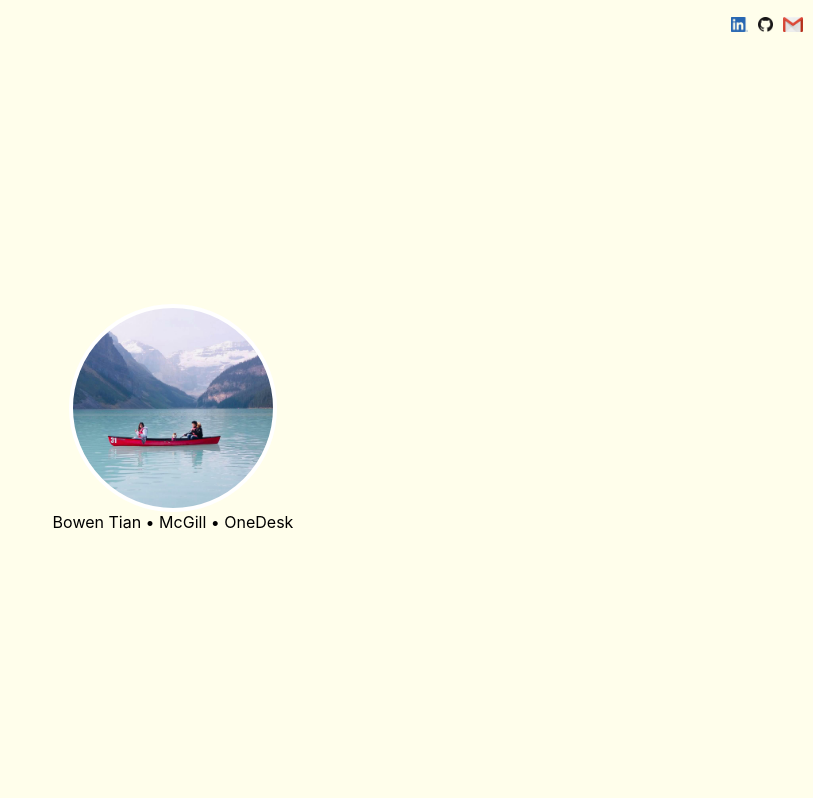
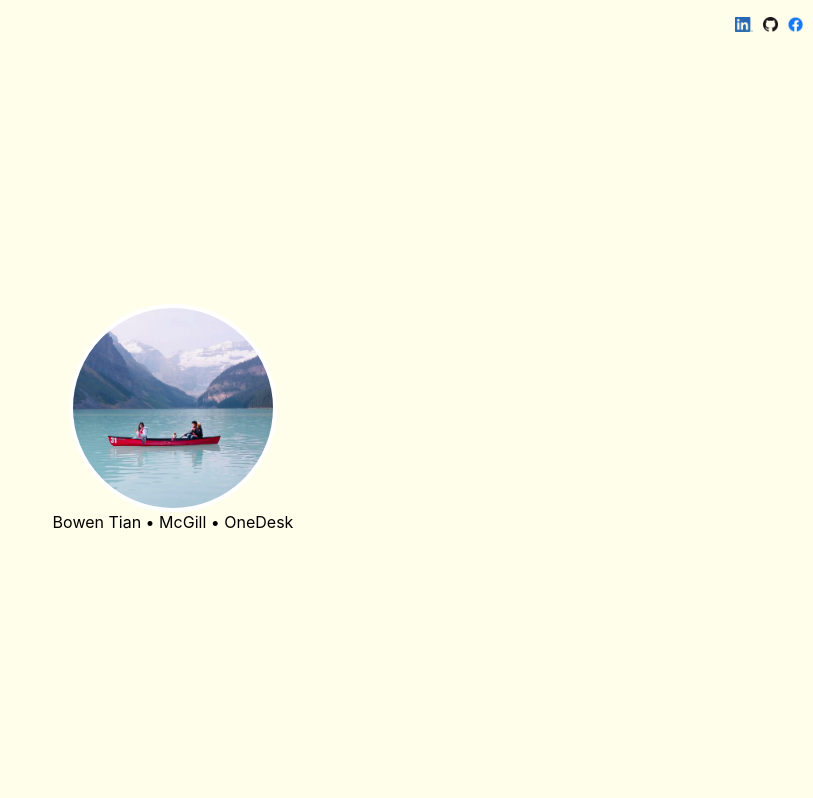
Before and after one commit to Bowen8888/BowenPage, a React (Create React App) app in the folder bowentian/: page / in a window 1280 px wide. Shown: the top 798 px of the page, without its empty margins (467-1280 px from the left). Built offline with nearby package versions, Linux system fonts and the light colour scheme; no server answers.

Commit message:
update facebook link

```diff
--- a/bowentian/src/MainPageSections/WelcomeSection.js
+++ b/bowentian/src/MainPageSections/WelcomeSection.js
@@ -15,8 +15,8 @@ export default class WelcomeSection extends Component {
                     <a href="https://github.com/Bowen8888" target="_blank" rel="noreferrer">
                         <img className="SocialMediaIcon" src={process.env.PUBLIC_URL + "/images/github.png"} alt=""/>
                     </a>
-                    <a href="https://github.com/Bowen8888" target="_blank" rel="noreferrer">
-                        <img className="SocialMediaIcon" src={process.env.PUBLIC_URL + "/images/gmail.png"} alt=""/>
+                    <a href="https://www.facebook.com/bowen.tian.169" target="_blank">
+                        <img className="SocialMediaIcon" src={process.env.PUBLIC_URL + "/images/facebook.png"} alt=""/>
                     </a>
                 </div>
                 <div className="PersonalSection">
```
Also changed, not shown: bowentian/public/images/facebook.png (added).
